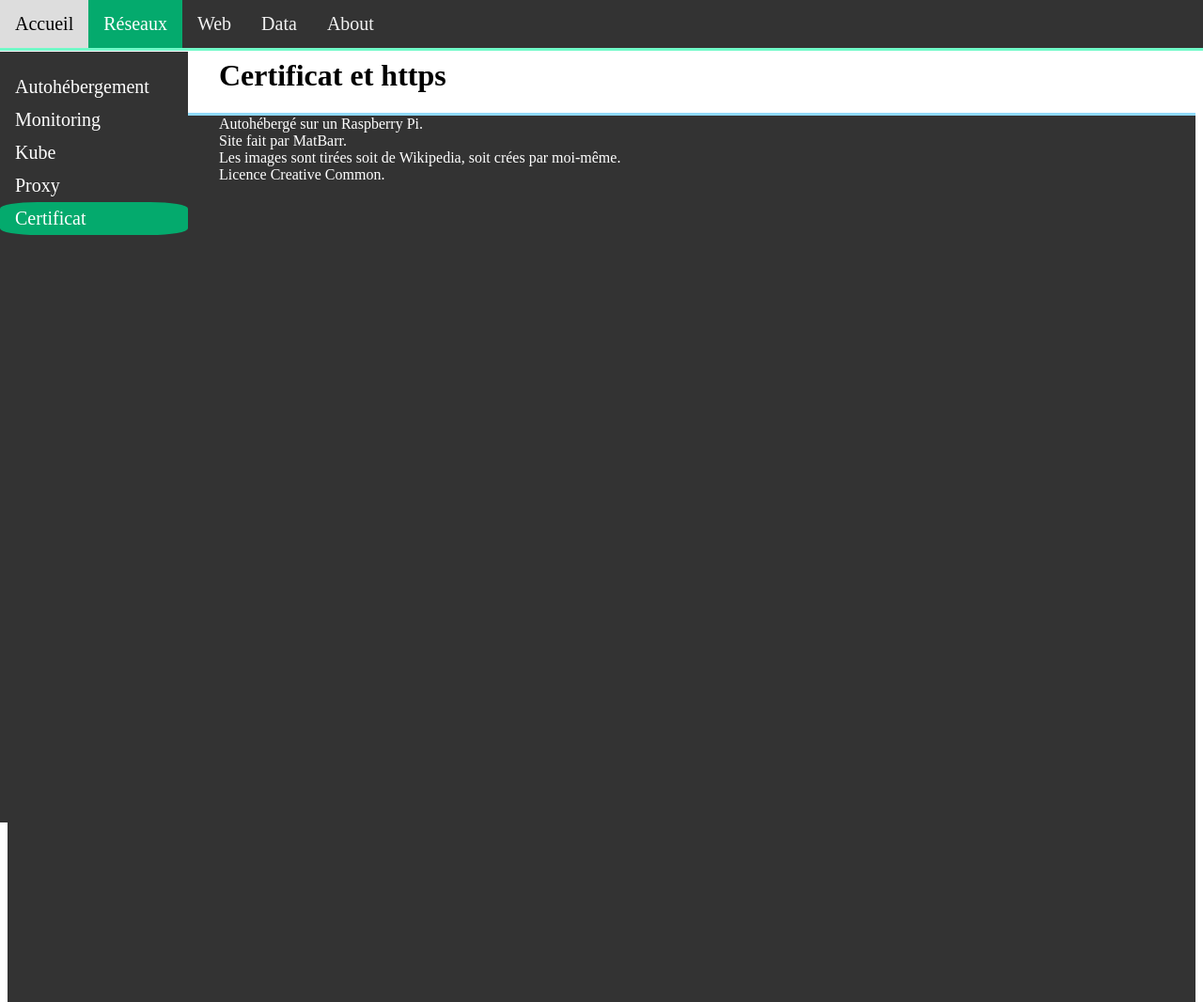
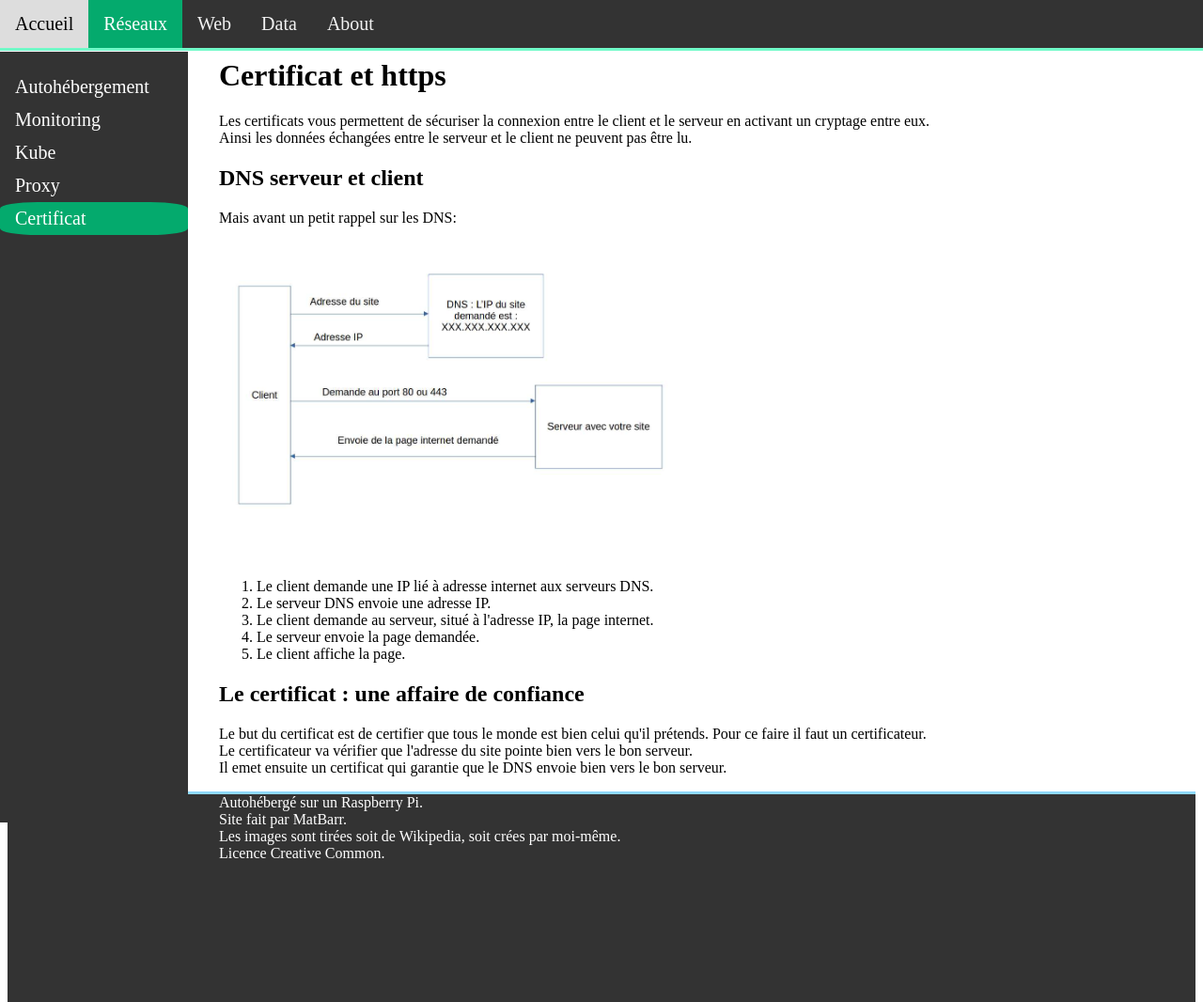
Before and after one commit to barrmath/piweb, a Flask app: page /reseaux/Certificat/ in a window 1280 px wide. Shown: the top 1066 px of the page at 94% size. Run offline with Flask 3, Linux system fonts and the light colour scheme.

Commit message:
ajout liste explicative DNS sur autohebergement + commencer certificat

```diff
--- a/web_app/templates/reseaux/certificats.html
+++ b/web_app/templates/reseaux/certificats.html
@@ -3,5 +3,24 @@
 {% block content %}
 
 <h1>Certificat et https</h1>
+Les certificats vous permettent de sécuriser la connexion entre le client et le serveur en activant un cryptage entre eux.<br>
+Ainsi les données échangées entre le serveur et le client ne peuvent pas être lu.<br>
+<h2>DNS serveur et client</h2>
+Mais avant un petit rappel sur les DNS:<br>
+<img src={{ url_for('static', filename='img/autohebergement/principe_internet.jpg') }} alt="schema internet" width="500"></img><br>
+<ol>
+    <li>Le client demande une IP lié à adresse internet aux serveurs DNS.</li>
+    <li>Le serveur DNS envoie une adresse IP.</li>
+    <li>Le client demande au serveur, situé à l'adresse IP, la page internet.</li>
+    <li>Le serveur envoie la page demandée.</li>
+    <li>Le client affiche la page.</li>
+</ol>
+
+<h2>Le certificat : une affaire de confiance</h2>
+Le but du certificat est de certifier que tous le monde est bien celui qu'il prétends. Pour ce faire il faut un certificateur.<br>
+Le certificateur va vérifier que l'adresse du site pointe bien vers le bon serveur.<br>
+Il emet ensuite un certificat qui garantie que le DNS envoie bien vers le bon serveur.<br>
+
+
 
 {% endblock %}
```
Also changed, not shown: web_app/templates/reseaux/autohebergement.html (+7 -0 lines).
